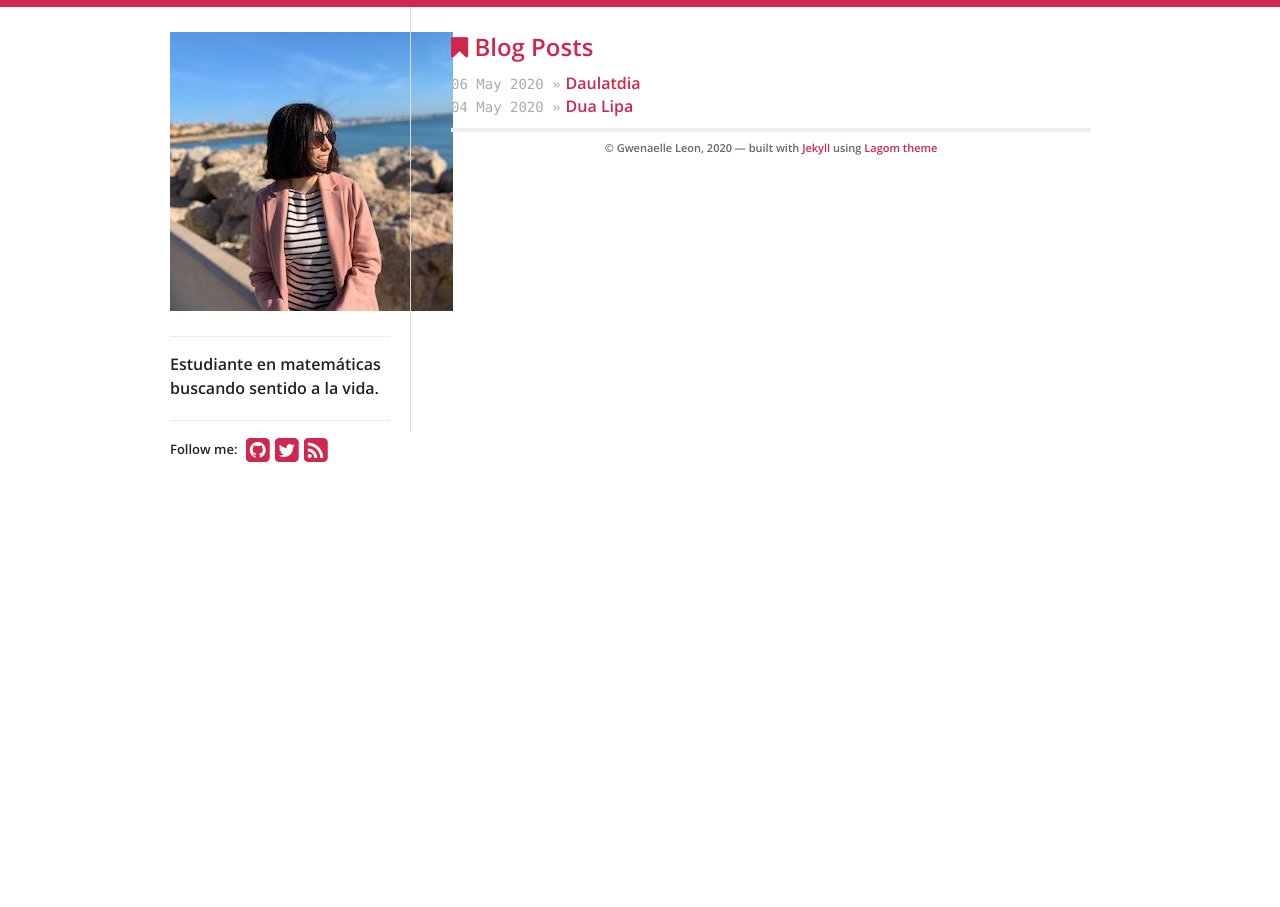
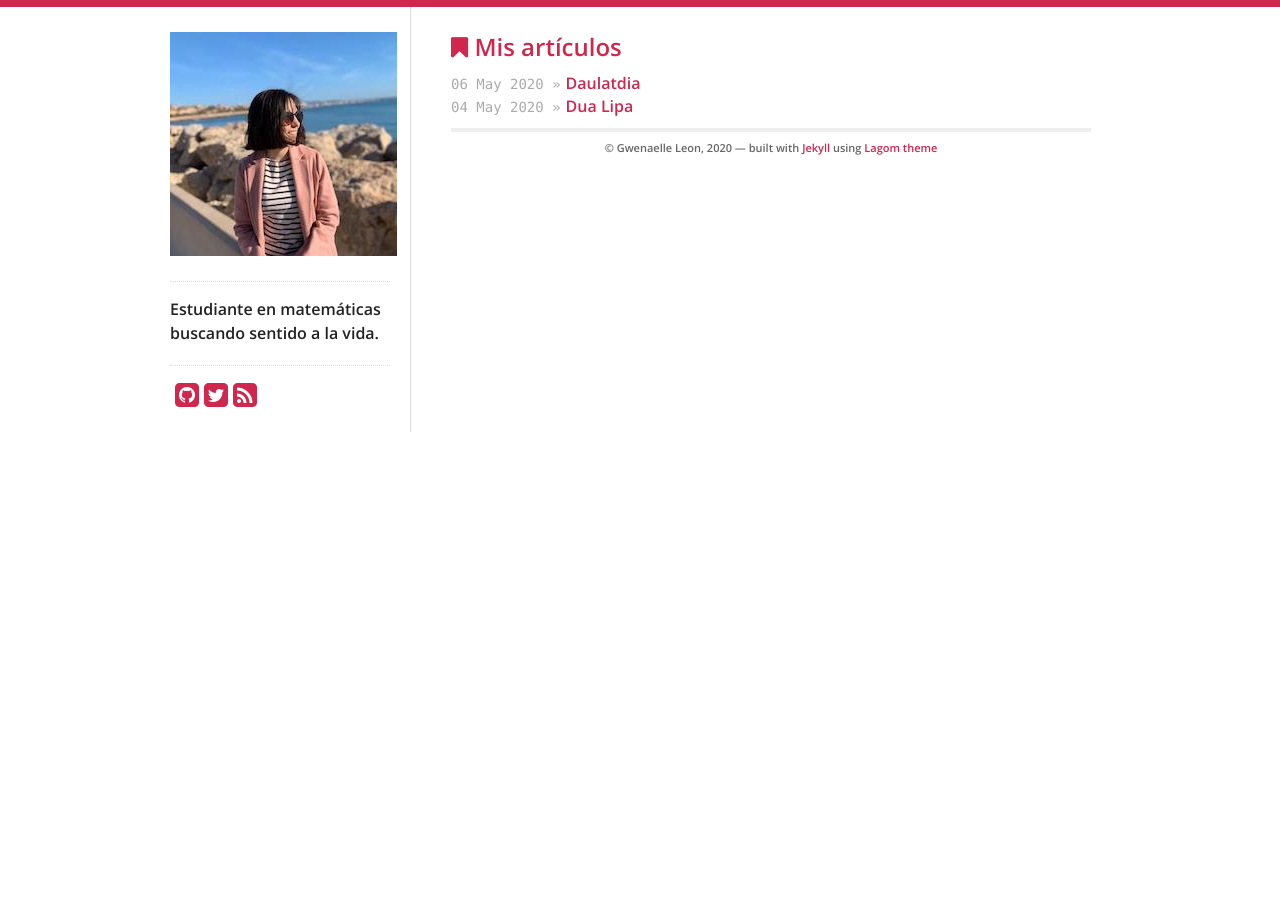
Before and after one commit to GwenaelleLeon/gwenaelleleon.github.io, a Jekyll site: the page built from index.html, in a window 1280 px wide. Built offline with Jekyll 4.4.1, drawn with Linux system fonts in a browser that asks for light colours.

Commit message:
logo, index, goodreads

```diff
--- a/_includes/social.html
+++ b/_includes/social.html
@@ -1,4 +1,3 @@
-Follow me:
 <div id="stalker">
   {% if site.data.theme.social.github %}
   <a title="{{ site.data.theme.social.github }} on Github" href="https://github.com/{{ site.data.theme.social.github }}">
@@ -20,7 +19,7 @@ Follow me:
 
   {% if site.data.theme.social.goodreads %}
   <a title="{{ site.data.theme.social.goodreads }} on Goodreads" href="https://goodreads.com/user/show/{{ site.data.theme.social.goodreads }}/">
-    <i class="fab fa-goodreads-square"></i>
+    <i class="fab fa-goodreads"></i>
     <!-- <img src="/goodreads-brands.svg"/> -->
   </a>
   {% endif %}
--- a/index.html
+++ b/index.html
@@ -4,7 +4,7 @@ title: Artículos del blog
 ---
 
 <div id="home">
-  <h2><i class="fa fa-bookmark"></i> Blog Posts</h2>
+  <h2><i class="fa fa-bookmark"></i> Mis artículos</h2>
   <ul id="blog-posts" class="posts">
     {% for post in site.posts %}
       <li><span>{{ post.date | date_to_string }} &raquo;</span><a href="{{ post.url }}">{{ post.title }}</a></li>
```
Also changed, not shown: logo.jpeg.
